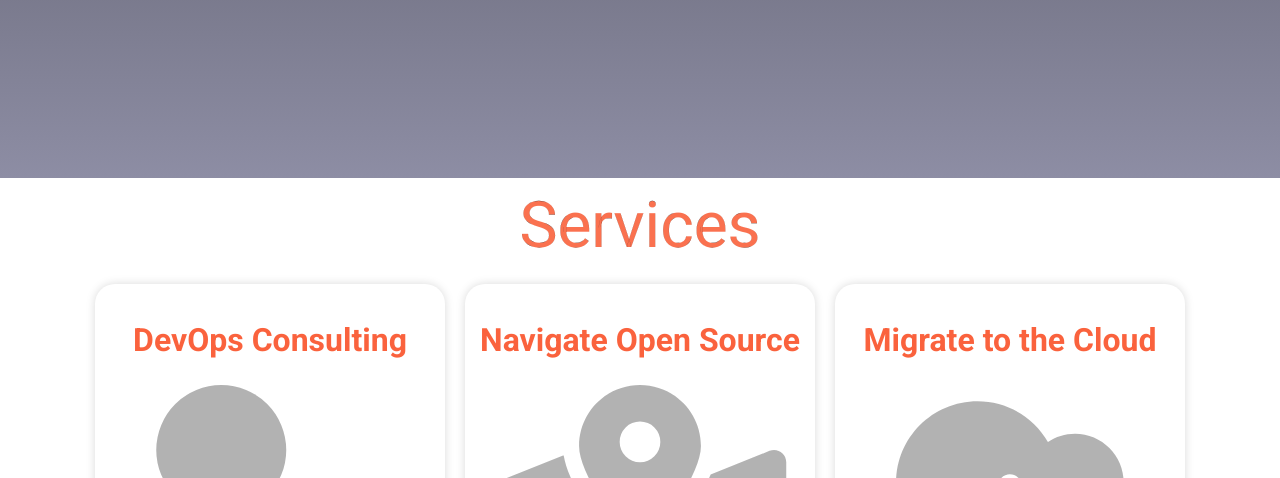
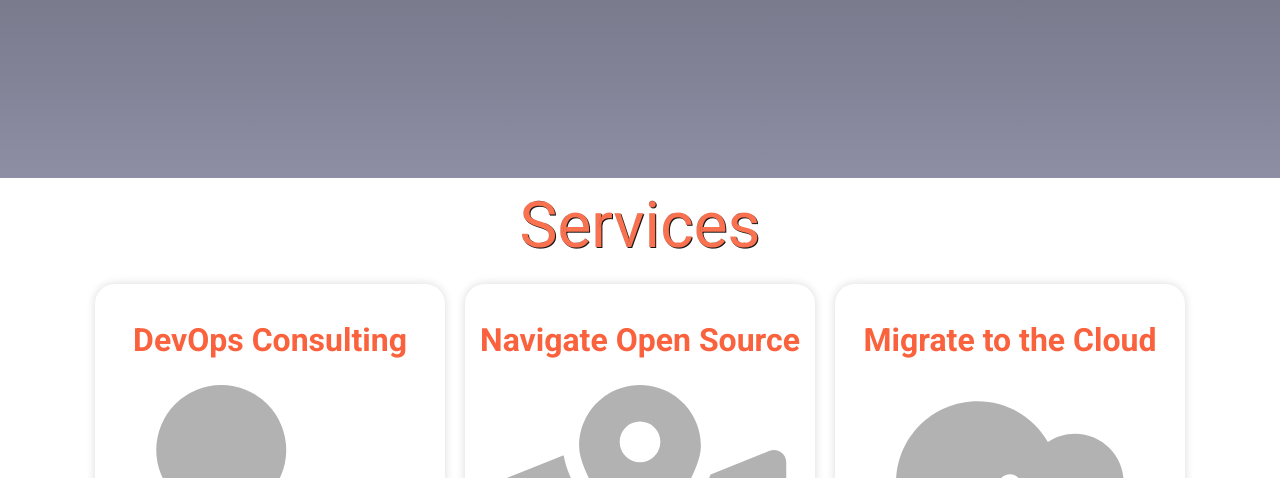
Before and after one commit to rosstechnologysolutions/website, a Gatsby site: page / in a window 1280 px wide. Shown: the part 622-1100 px from the top of the page. Built offline with nearby package versions, Linux system fonts and the light colour scheme; Gatsby itself is replaced by a stand-in of ours.

Commit message:
added shadow to services

```diff
--- a/src/components/Services.js
+++ b/src/components/Services.js
@@ -12,18 +12,20 @@ export const StyledServices = styled.section`
   .service-cards {
     display: flex;
     flex-direction: row;
+    width: 100%;
     @media(max-width: ${({ theme }) => theme.mobile }) {
       flex-direction: column;
       align-items: center;
     }
-    width: 100%;
   }
 
   h1 {
     color: ${({ theme }) => theme.colors.primary };
     font-size: 4rem;
+    font-weight: 500;
     text-align: center;
     margin: 0px; 20px 0px;
+    text-shadow: 1px 1px black;
   }
 
 `
```
